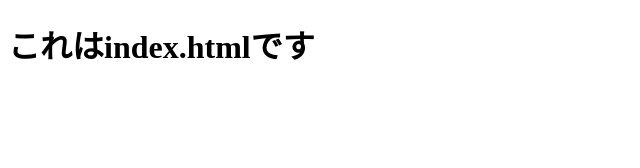
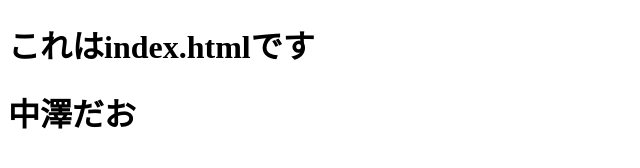
Before and after one commit to Hitoshi082508/GeekSalon, a plain HTML site: page index.html in a window 1280 px wide. Shown: the whole page, without its empty margins (0-640 px from the left). Drawn offline with Linux system fonts and the light colour scheme.

Commit message:
中澤ダオを追加したお

```diff
--- a/index.html
+++ b/index.html
@@ -7,5 +7,6 @@
 </head>
 <body>
     <h1>これはindex.htmlです</h1>
+    <h1>中澤だお</h1>
 </body>
 </html>
```
